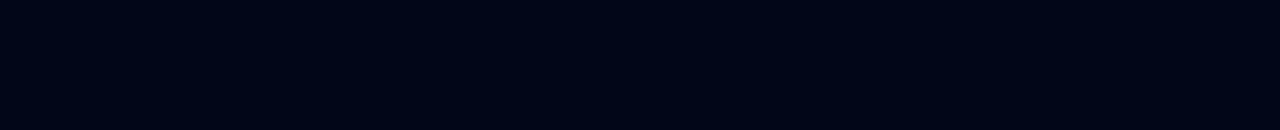
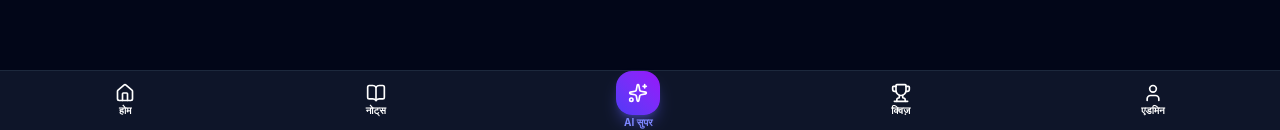
Before and after one commit to bhoopendramandoliya786-source/EducationPlatform, a Next.js app: page / in a window 1280 px wide. Shown: the part 670-800 px from the top of the page. Built offline with nearby package versions, Linux system fonts and the light colour scheme; no server answers; the database is empty.

Commit message:
Fix bottom nav and unified dark theme layout across all pages

```diff
--- a/app/layout.js
+++ b/app/layout.js
@@ -1,15 +1,43 @@
 import './globals.css';
+import Link from 'next/link';
+import { Home, BookOpen, Sparkles, Trophy, User } from 'lucide-react';
 
 export const metadata = {
-  title: 'Education Platform - RAS, REET, CET Exam Prep',
-  description: '100% Free Complete Exam Syllabus, Smart Notes, MCQs & Test Engine',
+  title: 'EduAI Pro - Rajasthan Exam Prep',
+  description: '100% Free Complete Exam Syllabus, Smart Notes & Test Engine',
 };
 
 export default function RootLayout({ children }) {
   return (
     <html lang="hi" className="dark">
-      <body className="bg-slate-950 text-slate-100 min-h-screen antialiased">
+      <body className="bg-slate-950 text-slate-100 min-h-screen antialiased pb-20">
         {children}
+
+        {/* Universal Bottom Navigation */}
+        <nav className="fixed bottom-0 left-0 right-0 z-50 bg-slate-900/95 backdrop-blur-md border-t border-slate-800 px-4 py-2 flex items-center justify-around">
+          <Link href="/" className="flex flex-col items-center text-slate-400 hover:text-indigo-400">
+            <Home className="w-5 h-5" />
+            <span className="text-[10px] mt-0.5 font-semibold">होम</span>
+          </Link>
+          <Link href="/notes" className="flex flex-col items-center text-slate-400 hover:text-indigo-400">
+            <BookOpen className="w-5 h-5" />
+            <span className="text-[10px] mt-0.5 font-semibold">नोट्स</span>
+          </Link>
+          <Link href="/ai-tutor" className="flex flex-col items-center -mt-5 group">
+            <div className="w-11 h-11 rounded-2xl bg-gradient-to-tr from-indigo-600 to-purple-600 flex items-center justify-center text-white shadow-lg shadow-indigo-500/40 group-active:scale-95 transition">
+              <Sparkles className="w-5 h-5" />
+            </div>
+            <span className="text-[10px] font-bold text-indigo-400 mt-1">AI सुपर</span>
+          </Link>
+          <Link href="/quiz" className="flex flex-col items-center text-slate-400 hover:text-indigo-400">
+            <Trophy className="w-5 h-5" />
+            <span className="text-[10px] mt-0.5 font-semibold">क्विज़</span>
+          </Link>
+          <Link href="/admin" className="flex flex-col items-center text-slate-400 hover:text-indigo-400">
+            <User className="w-5 h-5" />
+            <span className="text-[10px] mt-0.5 font-semibold">एडमिन</span>
+          </Link>
+        </nav>
       </body>
     </html>
   );
```
